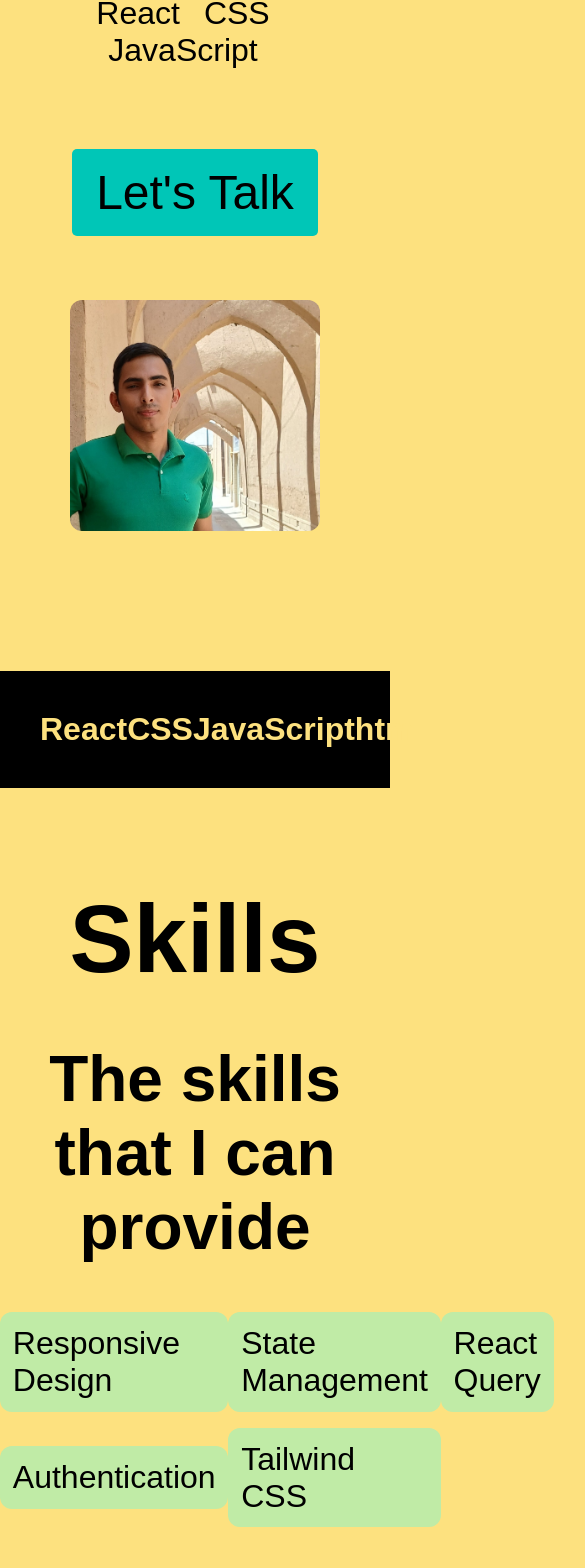
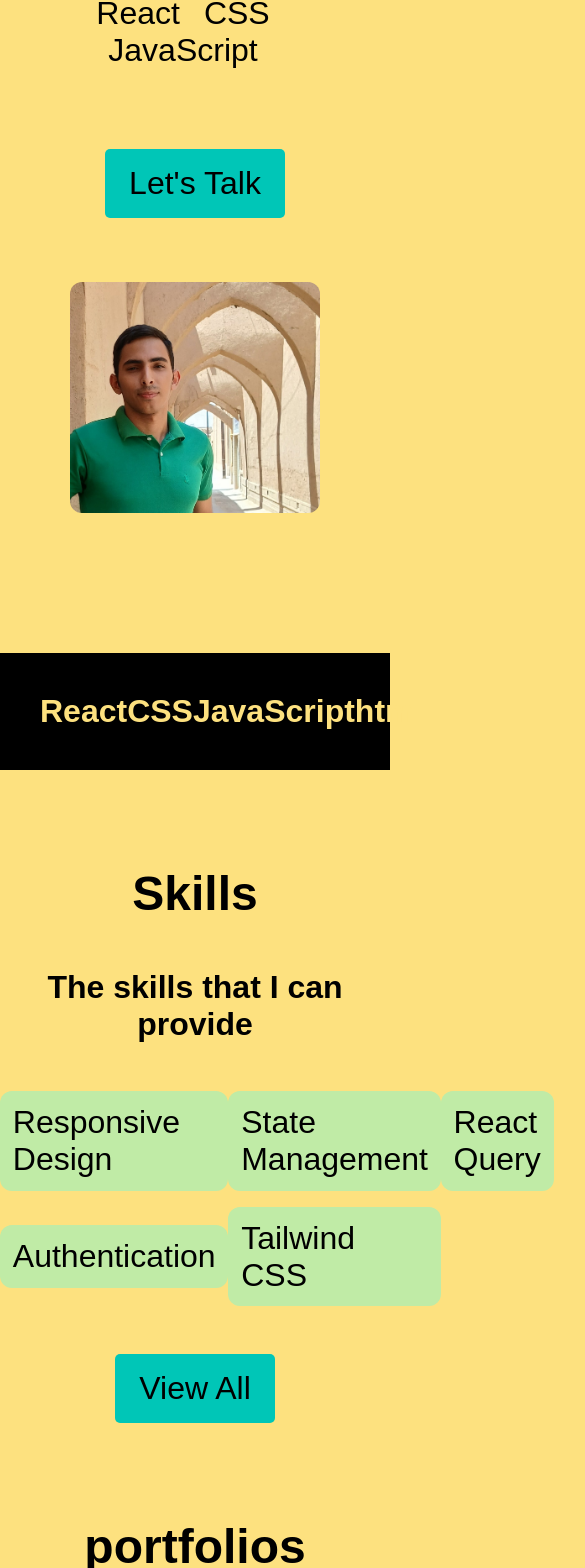
Before and after one commit to mahdisolgi1/portfolio-page, a React (Vite) app: page /home in a window 390 px wide. Shown: the part 828-2396 px from the top of the page, 585 px wide, since content can reach past the window. Built offline with nearby package versions, Linux system fonts and the light colour scheme.

Commit message:
styles(HomePage): update css styles

```diff
--- a/src/page/HomePage.css
+++ b/src/page/HomePage.css
@@ -80,17 +80,10 @@ body {
   margin-bottom: 6rem;
 }
 
-@media (max-width: 80rem) {
-  html {
-    font-size: 70%;
-  }
-}
-
-@media (max-width: 67rem) {
+@media (max-width: 77rem) {
   html {
     font-size: 80%;
   }
-
   .btn-all {
     font-size: 3rem;
     font-weight: 500;
@@ -102,10 +95,34 @@ body {
   }
 
   .secondary-heading {
-    font-size: 6rem;
+    font-size: 4rem;
   }
 
   .subheading {
-    font-size: 4rem;
+    font-size: 3rem;
   }
 }
+
+@media (max-width: 67rem) {
+  html {
+    font-size: 90%;
+  }
+
+  .btn-all {
+    font-size: 2rem;
+    font-weight: 500;
+  }
+
+  .talk-btn {
+    font-size: 2rem;
+    font-weight: 500;
+  }
+
+  .secondary-heading {
+    font-size: 3rem;
+  }
+
+  .subheading {
+    font-size: 2rem;
+  }
+}
```
